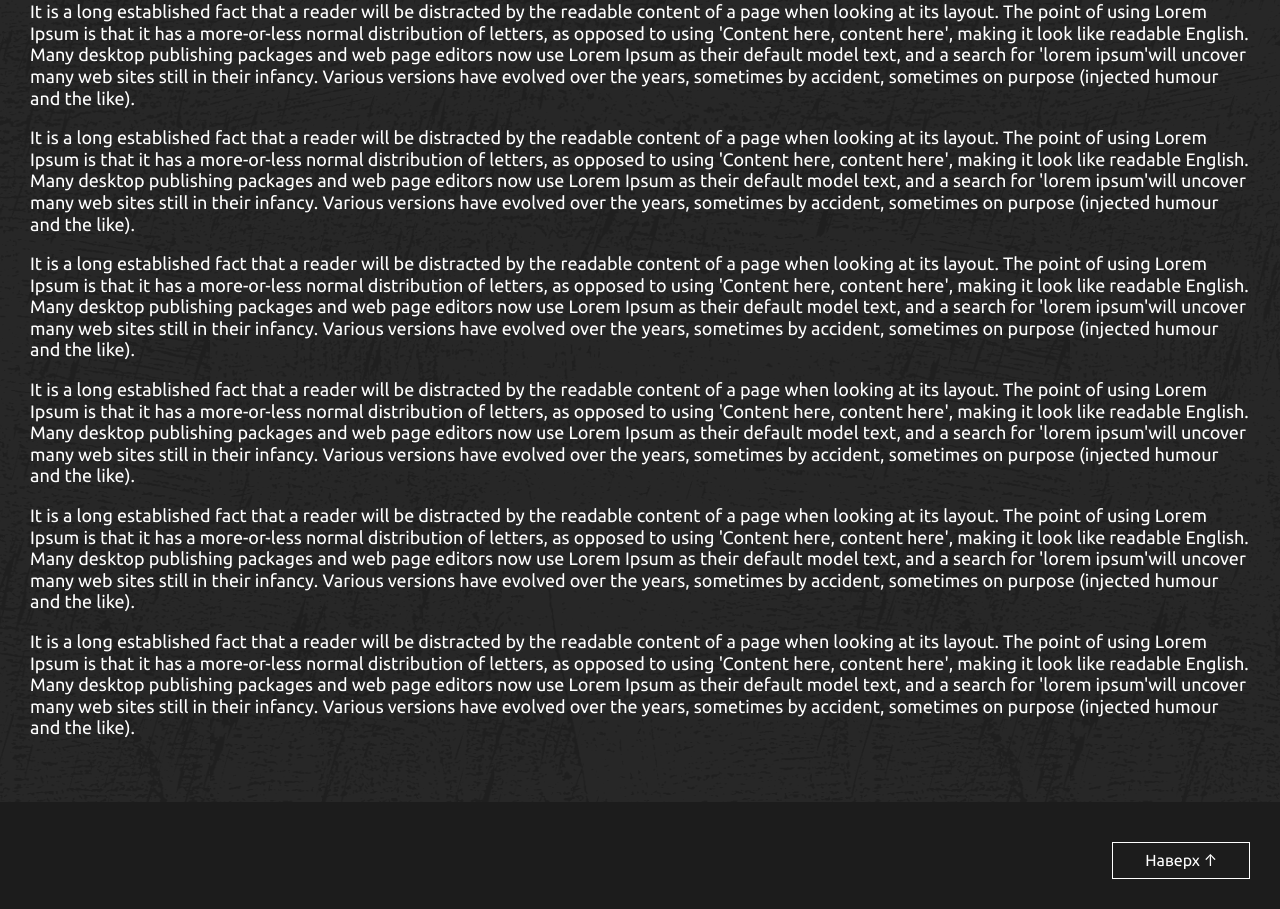
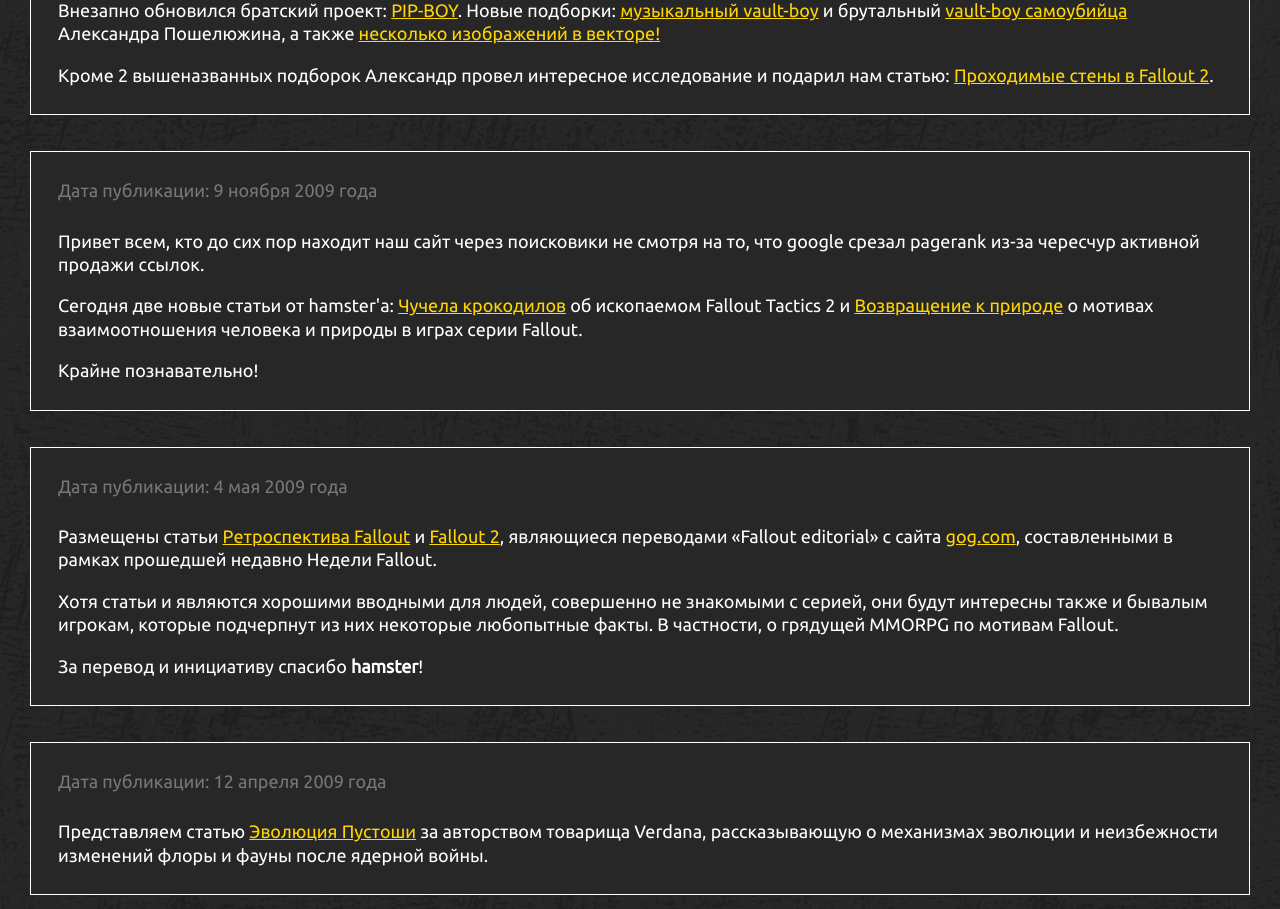
Before and after one commit to mr9d/fallout-gdor-next, a Next.js app: page / in a window 1280 px wide. Shown: the part 480-1389 px from the top of the page. Built offline with nearby package versions, Linux system fonts and the light colour scheme.

Commit message:
Add news and date conponent

```diff
--- /dev/null
+++ b/app/components/NewsItem.tsx
@@ -0,0 +1,20 @@
+import { FC, PropsWithChildren } from "react";
+
+import styles from "../styles/newsitem.module.css";
+import { RussianDate } from "./RussianDate";
+
+type NewsItemProps = {
+  date: Date;
+};
+
+export const NewsItem: FC<PropsWithChildren<NewsItemProps>> = ({
+  children,
+  date,
+}: PropsWithChildren<NewsItemProps>) => {
+  return (
+    <article className={styles.newsitem}>
+      <p className={styles.newsitem__date}>Дата публикации: <RussianDate date={date} /></p>
+      {children}
+    </article>
+  );
+};
--- /dev/null
+++ b/app/components/RussianDate.tsx
@@ -0,0 +1,35 @@
+import { FC } from "react";
+
+import styles from "../styles/russiandate.module.css";
+
+type RussianDateProps = {
+  date: Date;
+};
+
+const MONTH_NAMES = [
+  "января",
+  "февраля",
+  "марта",
+  "апреля",
+  "мая",
+  "июня",
+  "июля",
+  "августа",
+  "сентября",
+  "октября",
+  "ноября",
+  "декабря",
+];
+
+export const RussianDate: FC<RussianDateProps> = ({ date }: RussianDateProps) => {
+  return (
+    <>
+      <span className={styles.russiandate__long}>
+        {date.getDate()} {MONTH_NAMES[date.getMonth()]} {date.getFullYear()} года
+      </span>
+      <span className={styles.russiandate__short}>
+        {date.getDate()}.{(date.getMonth() < 9 ? "0" : "") + (date.getMonth() + 1)}.{date.getFullYear()} г.
+      </span>
+    </>
+  );
+};
--- a/app/styles/globals.css
+++ b/app/styles/globals.css
@@ -7,11 +7,32 @@
     Oxygen, Cantarell, Fira Sans, Droid Sans, Helvetica Neue, sans-serif;
 }
 
-a {
-  color: inherit;
-  text-decoration: none;
-}
-
 * {
   box-sizing: border-box;
 }
+
+a {
+  color: #FFD600;
+  text-decoration: underline;
+}
+
+a:visited {
+  color: #fde77a;
+}
+
+a:hover, a:visited:hover {
+  color: #ffffff;
+}
+
+p {
+  line-height: 1.3;
+  widows: 2;
+}
+
+h1 {
+  font-size: 2.5em;
+  font-family: Oswald, Impact, sans-serif;
+  font-weight: 700;
+  text-transform: uppercase;
+  margin: 0 0 0.65em;
+}
--- /dev/null
+++ b/app/styles/newsitem.module.css
@@ -0,0 +1,35 @@
+.newsitem {
+  border: 1px solid #fff;
+  background: #272727;
+  padding: 15px;
+  margin-bottom: 2em;
+}
+
+.newsitem__date {
+  color: #777777;
+  margin-bottom: 15px;
+}
+
+.newsitem p:first-child {
+  margin-top: 0;
+}
+
+.newsitem p:last-child {
+  margin-bottom: 0;
+}
+
+@media screen and (min-width: 550px) {
+  .newsitem {
+    padding: 1.5em 15px;
+  }
+
+  .newsitem__date {
+    margin-bottom: 1.5em;
+  }
+}
+
+@media screen and (min-width: 750px) {
+  .newsitem {
+    padding: 1.5em;
+  }
+}
--- /dev/null
+++ b/app/styles/russiandate.module.css
@@ -0,0 +1,19 @@
+.russiandate__short {
+  white-space: nowrap;
+  display: inline;
+}
+
+.russiandate__long {
+  white-space: nowrap;
+  display: none;
+}
+
+@media screen and (min-width: 550px) {
+  .russiandate__short {
+    display: none;
+  }
+
+  .russiandate__long {
+    display: inline;
+  }
+}
--- a/pages/index.tsx
+++ b/pages/index.tsx
@@ -1,5 +1,6 @@
 import type { NextPage } from "next";
 import { Disclaimer } from "../app/components/Disclaimer";
+import { NewsItem } from "../app/components/NewsItem";
 
 const HomePage: NextPage = () => {
   return (
@@ -7,63 +8,77 @@
       <Disclaimer>
         <p>lalala</p>
       </Disclaimer>
-      <div>Новости</div>
+      <h1>Новости</h1>
+      <NewsItem date={new Date("2010-06-29")}>
         <p>
-        It is a long established fact that a reader will be distracted by the readable content of a page when looking at
-        its layout. The point of using Lorem Ipsum is that it has a more-or-less normal distribution of letters, as
-        opposed to using {"'"}Content here, content here{"'"}, making it look like readable English. Many desktop publishing
-        packages and web page editors now use Lorem Ipsum as their default model text, and a search for {"'"}lorem ipsum{"'"}
-        will uncover many web sites still in their infancy. Various versions have evolved over the years, sometimes by
-        accident, sometimes on purpose (injected humour and the like).
+          Внезапно обновился братский проект: <a href="http://pipboy.fallout-archives.com/">PIP-BOY</a>. Новые подборки:{" "}
+          <a href="http://pipboy.fallout-archives.com/fan-art/poshelushin/">музыкальный vault-boy</a> и брутальный{" "}
+          <a href="http://pipboy.fallout-archives.com/fan-art/poshelushin-death/">vault-boy самоубийца</a> Александра
+          Пошелюжина, а также <a href="http://pipboy.fallout-archives.com/vector/">несколько изображений в векторе!</a>
         </p>
         <p>
-        It is a long established fact that a reader will be distracted by the readable content of a page when looking at
-        its layout. The point of using Lorem Ipsum is that it has a more-or-less normal distribution of letters, as
-        opposed to using {"'"}Content here, content here{"'"}, making it look like readable English. Many desktop publishing
-        packages and web page editors now use Lorem Ipsum as their default model text, and a search for {"'"}lorem ipsum{"'"}
-        will uncover many web sites still in their infancy. Various versions have evolved over the years, sometimes by
-        accident, sometimes on purpose (injected humour and the like).
+          Кроме 2 вышеназванных подборок Александр провел интересное исследование и подарил нам статью:{" "}
+          <a href="facts/walls/index.php">Проходимые стены в Fallout 2</a>.
+        </p>
+      </NewsItem>
+      <NewsItem date={new Date("2009-11-09")}>
+        <p>
+          Привет всем, кто до сих пор находит наш сайт через поисковики не смотря на то, что google срезал pagerank
+          из-за чересчур активной продажи ссылок.
         </p>
         <p>
-        It is a long established fact that a reader will be distracted by the readable content of a page when looking at
-        its layout. The point of using Lorem Ipsum is that it has a more-or-less normal distribution of letters, as
-        opposed to using {"'"}Content here, content here{"'"}, making it look like readable English. Many desktop publishing
-        packages and web page editors now use Lorem Ipsum as their default model text, and a search for {"'"}lorem ipsum{"'"}
-        will uncover many web sites still in their infancy. Various versions have evolved over the years, sometimes by
-        accident, sometimes on purpose (injected humour and the like).
+          Сегодня две новые статьи от hamster{"'"}а: <a href="facts/fallout-tactics-2/index.php">Чучела крокодилов</a>{" "}
+          об ископаемом Fallout Tactics 2 и <a href="facts/nature/index.php">Возвращение к природе</a> о мотивах
+          взаимоотношения человека и природы в играх серии Fallout.
+        </p>
+        <p>Крайне познавательно!</p>
+      </NewsItem>
+      <NewsItem date={new Date("2009-05-04")}>
+        <p>
+          Размещены статьи <a href="facts/fallout-1-editorial/index.php">Ретроспектива Fallout</a> и{" "}
+          <a href="facts/fallout-2-editorial/index.php">Fallout 2</a>, являющиеся переводами «Fallout editorial» с сайта{" "}
+          <a href="http://www.gog.com/en/">gog.com</a>, составленными в рамках прошедшей недавно Недели Fallout.
         </p>
         <p>
-        It is a long established fact that a reader will be distracted by the readable content of a page when looking at
-        its layout. The point of using Lorem Ipsum is that it has a more-or-less normal distribution of letters, as
-        opposed to using {"'"}Content here, content here{"'"}, making it look like readable English. Many desktop publishing
-        packages and web page editors now use Lorem Ipsum as their default model text, and a search for {"'"}lorem ipsum{"'"}
-        will uncover many web sites still in their infancy. Various versions have evolved over the years, sometimes by
-        accident, sometimes on purpose (injected humour and the like).
+          Хотя статьи и являются хорошими вводными для людей, совершенно не знакомыми с серией, они будут интересны
+          также и бывалым игрокам, которые подчерпнут из них некоторые любопытные факты. В частности, о грядущей MMORPG
+          по мотивам Fallout.
         </p>
         <p>
-        It is a long established fact that a reader will be distracted by the readable content of a page when looking at
-        its layout. The point of using Lorem Ipsum is that it has a more-or-less normal distribution of letters, as
-        opposed to using {"'"}Content here, content here{"'"}, making it look like readable English. Many desktop publishing
-        packages and web page editors now use Lorem Ipsum as their default model text, and a search for {"'"}lorem ipsum{"'"}
-        will uncover many web sites still in their infancy. Various versions have evolved over the years, sometimes by
-        accident, sometimes on purpose (injected humour and the like).
+          За перевод и инициативу спасибо <strong>hamster</strong>!
+        </p>
+      </NewsItem>
+      <NewsItem date={new Date("2009-04-12")}>
+        <p>
+          Представляем статью <a href="fallout-3/evolution/">Эволюция Пустоши</a> за авторством товарища Verdana,
+          рассказывающую о механизмах эволюции и неизбежности изменений флоры и фауны после ядерной войны.
+        </p>
+      </NewsItem>
+      <NewsItem date={new Date("2008-10-18")}>
+        <p>
+          Не пропустите, возможно, последнюю статью на сайте, посвященную Fallout 2, ведь третья часть выйдет уже в
+          конце месяца… <a href="facts/v13path/index.php">Кратчайший путь в Убежище 13</a> – статья от нашего
+          постоянного читателя <b>Кирилла «Cherna» Чернышенко</b>, который описал наиболее простой из всех способов
+          нахождения Убежища 13. И это не читерство! :-)
+        </p>
+      </NewsItem>
+      <NewsItem date={new Date("2008-10-07")}>
+        <p>
+          С радостью представляю вам: <a href="http://smiles-c.org/">Smiles-City</a> - веб-комикс от нашего постоянного
+          читателя и создателя сайта fallout.pub: <b>Vault Soilson</b>. Хотя Smiles-City и связан с миром Fallout, юмор
+          довольно интернационален :-) и рекомендуется всем без исключения.
         </p>
         <p>
-        It is a long established fact that a reader will be distracted by the readable content of a page when looking at
-        its layout. The point of using Lorem Ipsum is that it has a more-or-less normal distribution of letters, as
-        opposed to using {"'"}Content here, content here{"'"}, making it look like readable English. Many desktop publishing
-        packages and web page editors now use Lorem Ipsum as their default model text, and a search for {"'"}lorem ipsum{"'"}
-        will uncover many web sites still in their infancy. Various versions have evolved over the years, sometimes by
-        accident, sometimes on purpose (injected humour and the like).
+          <a href={"http://top.a-comics.ru/voter.php/?q=ZA&cid=38"}>Здесь</a> можно проголосовать за комикс в Рейтинге.
         </p>
+      </NewsItem>
+      <NewsItem date={new Date("2008-09-14")}>
         <p>
-        It is a long established fact that a reader will be distracted by the readable content of a page when looking at
-        its layout. The point of using Lorem Ipsum is that it has a more-or-less normal distribution of letters, as
-        opposed to using {"'"}Content here, content here{"'"}, making it look like readable English. Many desktop publishing
-        packages and web page editors now use Lorem Ipsum as their default model text, and a search for {"'"}lorem ipsum{"'"}
-        will uncover many web sites still in their infancy. Various versions have evolved over the years, sometimes by
-        accident, sometimes on purpose (injected humour and the like).
+          <a href="humor/fo2hate/index.php">«Почему я ненавижу Fallout 2»</a> за авторством franzuck - всем, кто следит
+          за Fallout 3 и уже строит свое мнение об игре читать обязательно. Надеюсь, из этой юмористической заметки вы
+          сделаете правильные выводы, а может даже увидите себя со стороны.
         </p>
+      </NewsItem>
     </>
   );
 };
```
Also changed, not shown: app/styles/layout.module.css (+17 -4 lines). Lines whose indentation alone changed are shown as unchanged.
